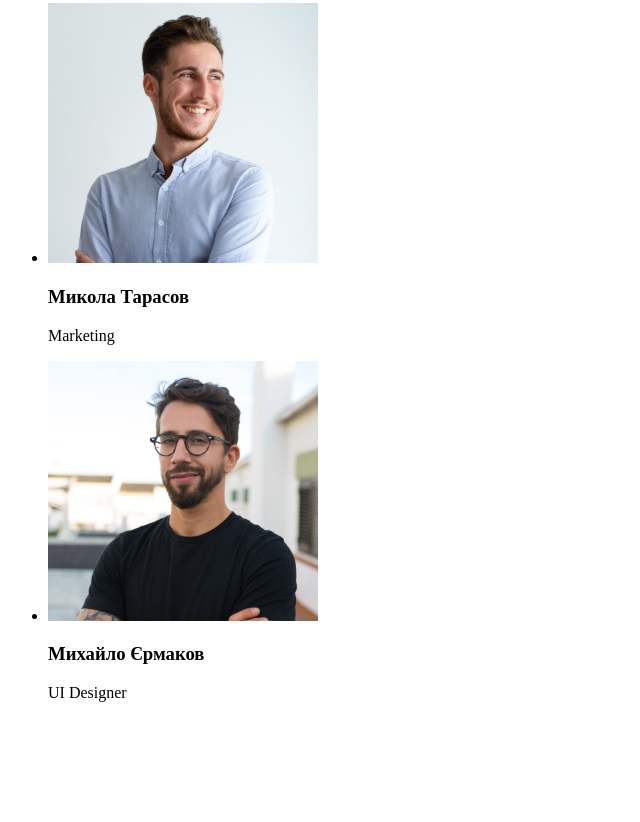
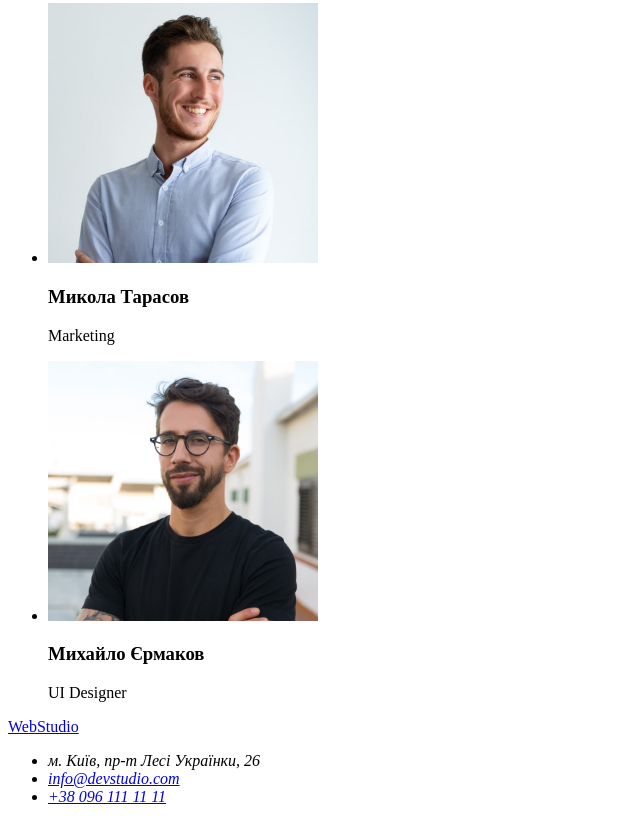
Before and after one commit to A-Gulinsky/goit-markup-hw-01, a plain HTML site: page index.html in a window 1280 px wide. Shown: the part 2312-3134 px from the top of the page, without its empty margins (0-640 px from the left). Before the commit the page ends 3030 px from the top, so only its background shows below. Drawn offline with Linux system fonts and the light colour scheme.

Commit message:
Створено footer

```diff
--- a/index.html
+++ b/index.html
@@ -150,5 +150,20 @@
           </ul>
         </section>
       </main>
+
+      <!--Підвал сайту-->
+    <footer>
+        <!-- Нижнє лого -->
+        <a href="./index.html">WebStudio</a>
+
+        <!-- Адреса -->
+          <address >
+            <ul>
+             <li>м. Київ, пр-т Лесі Українки, 26</li>
+             <li><a href="mailto:info@devstudio.com">info@devstudio.com</a></li=>
+             <li><a href="tel:+380961111111">+38 096 111 11 11</a></li>
+            </ul>
+          </address>
+      </footer>
 </body>
 </html>
```
